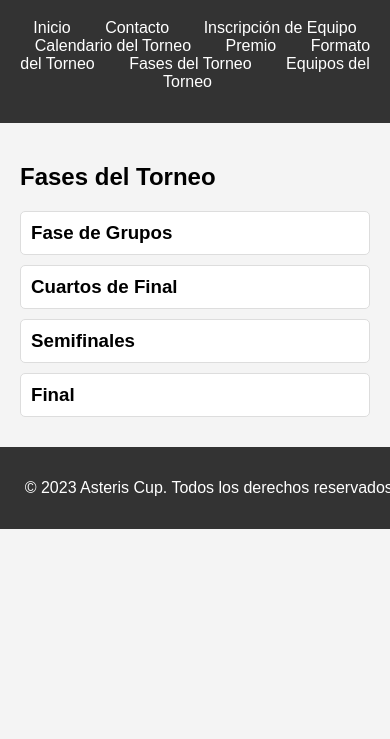
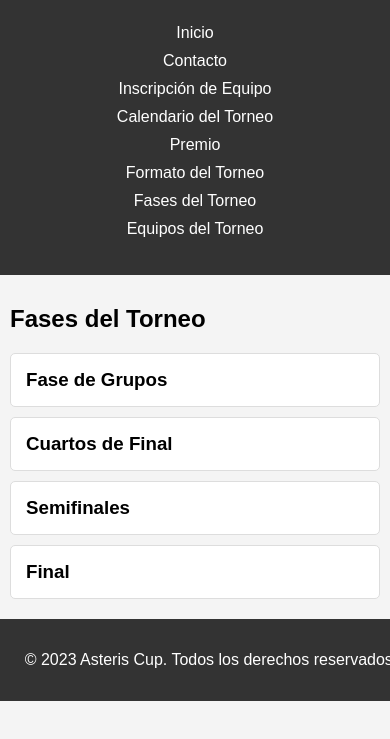
Before and after one commit to kakitamaster/AsterisCup, a plain HTML site: page index.html in a window 390 px wide. Both pictures are taken after a click on the link "Fases del Torneo". Shown: the part 77-816 px from the top of the page. Drawn offline with Linux system fonts and the light colour scheme.

Commit message:
Actualiza el código HTML para mejorar la responsividad

```diff
--- a/index.html
+++ b/index.html
@@ -20,10 +20,12 @@
         nav ul {
             list-style: none;
             padding: 0;
+            display: flex;
+            flex-wrap: wrap; /* Permite que los elementos se ajusten */
+            justify-content: center; /* Centra los elementos */
         }
         nav ul li {
-            display: inline;
-            margin: 0 15px;
+            margin: 0 10px; /* Reduce el margen para móviles */
         }
         nav a {
             color: #fff;
@@ -77,6 +79,31 @@
         .coach {
             margin-top: 10px;
             font-weight: bold;
+        }
+
+        /* Media Queries para Pantallas Pequeñas */
+        @media (max-width: 600px) {
+            nav ul {
+                flex-direction: column; /* Cambia la dirección a columna en móviles */
+                align-items: center; /* Centra los elementos */
+            }
+
+            nav ul li {
+                margin: 5px 0; /* Espacio entre elementos en vertical */
+            }
+
+            main {
+                padding: 10px; /* Reduce el padding en móviles */
+            }
+
+            .fase, .equipo {
+                padding: 15px; /* Aumenta el padding para que sea más fácil de tocar */
+            }
+
+            .jugador, .capitan {
+                flex-direction: column; /* Hace que los jugadores se apilen */
+                align-items: flex-start; /* Alinea a la izquierda */
+            }
         }
     </style>
 </head>
```
